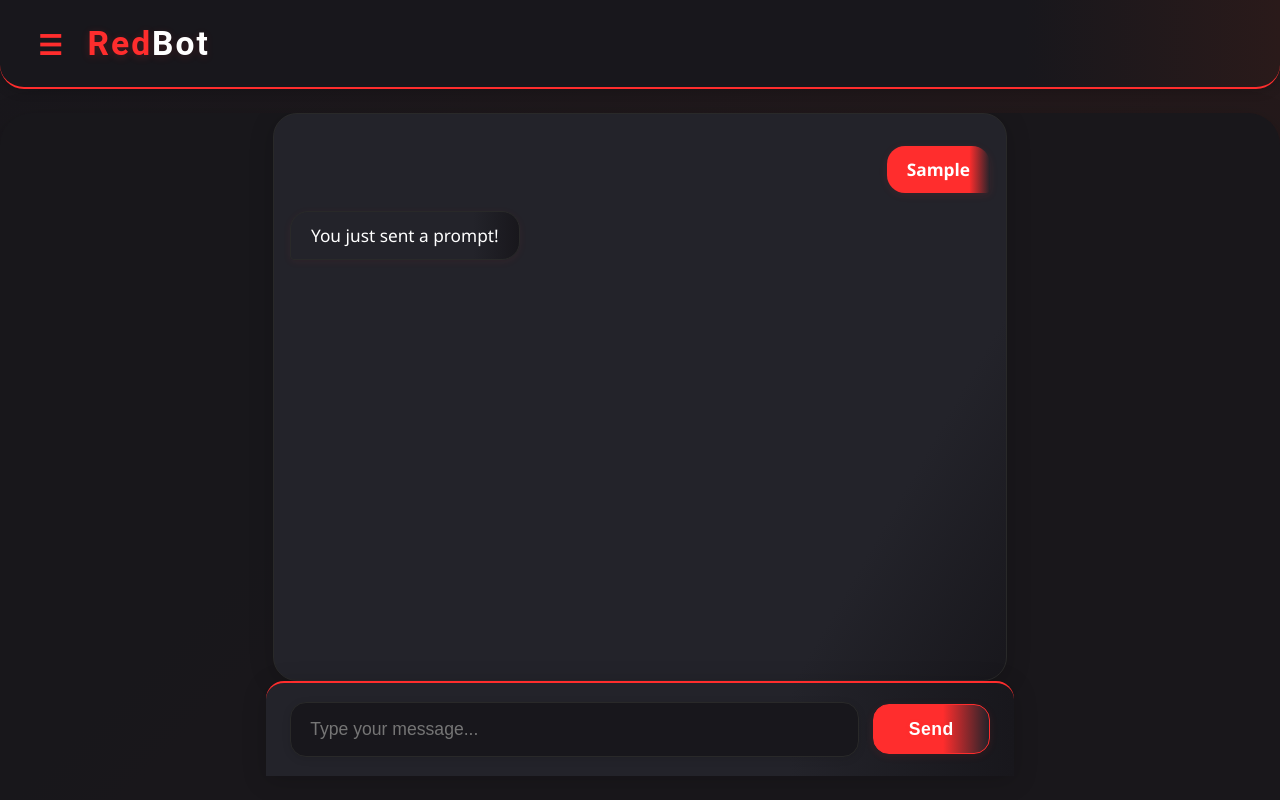
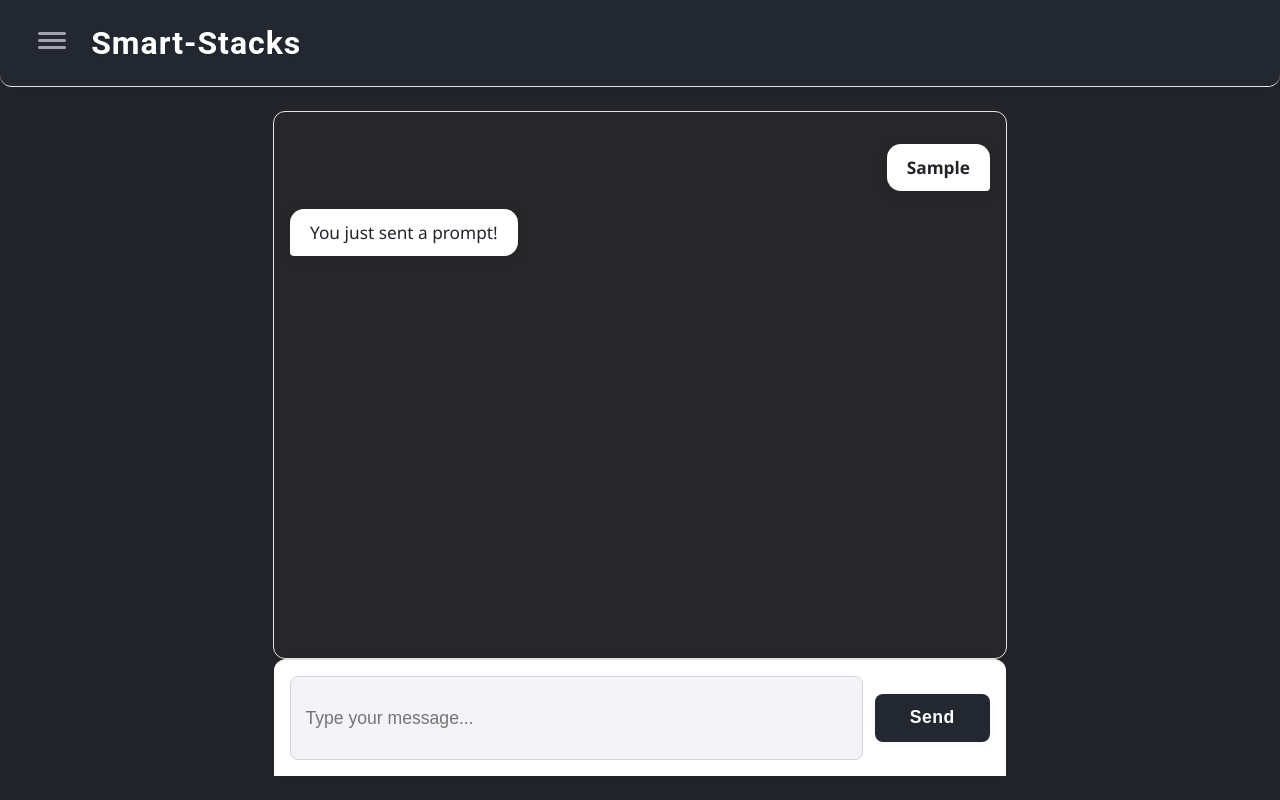
Before and after one commit to nyd-12/Ubs-hackathon, a React (Create React App) app: page / in a window 1280 px wide. Both pictures are taken after typing "Sample" into the empty fields and a click on the button "Send". Built offline with nearby package versions, Linux system fonts and the light colour scheme.

Commit message:
changed the theme and some changes in divs

```diff
--- a/src/App.tsx
+++ b/src/App.tsx
@@ -70,7 +70,19 @@ const App: React.FC = () => {    const [messages, setMessages] = useState<Messag
                 chat.id === currentChatId ? { ...chat, messages: [...messages] } : chat
             ));
         }
-    }, [messages]);
+    }, [messages, currentChatId]);
+
+    useEffect(() => {
+        const handleBeforeUnload = (e: BeforeUnloadEvent) => {
+            e.preventDefault();
+            // e.returnValue = '';
+        };
+
+        window.addEventListener('beforeunload', handleBeforeUnload);
+        return () => {
+            window.removeEventListener('beforeunload', handleBeforeUnload);
+        };
+    }, []);
 
     const handleOpenDrawer = () => setDrawerOpen(true);
     const handleCloseDrawer = () => setDrawerOpen(false);
--- /dev/null
+++ b/src/components/ChatArea.css
@@ -0,0 +1,42 @@
+.chat-area {
+    display: flex;
+    flex-direction: column;
+    flex: 1;
+    overflow-y: auto;
+    padding: 16px;
+    background: #f7f7f9;
+}
+
+.chat-message {
+    margin-bottom: 12px;
+    max-width: 70%;
+    word-break: break-word;
+    padding: 10px 16px;
+    border-radius: 16px;
+    font-size: 1rem;
+    line-height: 1.5;
+}
+
+.user-message {
+    background: #daf1fc;
+    align-self: flex-end;
+    margin-left: auto;
+    color: #222;
+}
+
+.bot-message {
+    background: #fff;
+    align-self: flex-start;
+    margin-right: auto;
+    color: #333;
+    border: 1px solid #e0e0e0;
+}
+
+.loading {
+    opacity: 0.6;
+    font-style: italic;
+}
+
+.message-text {
+    white-space: pre-line;
+}
--- /dev/null
+++ b/src/components/ChatInput.css
@@ -0,0 +1,31 @@
+.chat-input-form {
+    display: flex;
+    align-items: center;
+    gap: 12px; /* Adds spacing between input and button */
+    padding: 12px 16px;
+    background: #fff;
+    border-top: 1px solid #e0e0e0;
+}
+
+.chat-input-box {
+    flex: 1;
+    padding: 10px;
+    border-radius: 8px;
+    border: 1px solid #ccc;
+    font-size: 1rem;
+}
+
+.send-button {
+    padding: 10px 18px;
+    border-radius: 8px;
+    border: none;
+    background: #007bff;
+    color: #fff;
+    font-weight: bold;
+    cursor: pointer;
+    transition: background 0.2s;
+}
+
+.send-button:hover {
+    background: #0056b3;
+}
--- a/src/components/Header.tsx
+++ b/src/components/Header.tsx
@@ -1,30 +1,26 @@
-import React, { useState } from 'react';
+import React from 'react';
 import '../styles/Header.css';
-import Drawer from './Drawer';
 
-const Header: React.FC<{
-    onOpenDrawer?: () => void;
-}> = ({ onOpenDrawer }) => (
+interface HeaderProps {
+  onOpenDrawer: () => void;
+}
+
+const Header: React.FC<HeaderProps> = ({ onOpenDrawer }) => (
   <header className="header">
     <button
       className="drawer-toggle-btn"
+      aria-label="Open chat history"
       onClick={onOpenDrawer}
-            aria-label="Open chat history drawer"
-            style={{
-                background: 'none',
-                border: 'none',
-                color: '#ff2d2d',
-                fontSize: '1.7rem',
-                fontWeight: 700,
-                marginRight: '1.2rem',
-                cursor: 'pointer',
-                verticalAlign: 'middle',
-            }}
+      type="button"
     >
-            &#9776;
+      {/* Simple hamburger icon */}
+      <svg width="28" height="28" viewBox="0 0 28 28" fill="none">
+        <rect y="6" width="28" height="3" rx="1.5" fill="#a3a3b3"/>
+        <rect y="13" width="28" height="3" rx="1.5" fill="#a3a3b3"/>
+        <rect y="20" width="28" height="3" rx="1.5" fill="#a3a3b3"/>
+      </svg>
     </button>
-        <span className="header-red">Red</span>
-        <span className="header-white">Bot</span>
+    <span className="header-white">Smart-Stacks</span>
   </header>
 );
 
--- a/src/styles/ChatArea.css
+++ b/src/styles/ChatArea.css
@@ -8,13 +8,19 @@
     flex-direction: column;
     gap: 1rem;
     margin: 0 auto;
+    background: transparent; /* blend in */
+    border-radius: 0;
+    box-shadow: none;
 }
+
 .chat-empty {
-    color: #bbb;
+    color: #7a7d87;
     text-align: center;
     margin-top: 80px;
-    font-size: 1.2rem;
+    font-size: 2.2rem;
     letter-spacing: 0.5px;
-    padding: 1.5rem 0;
+    padding: 7.5rem 0;
     opacity: 0.85;
+    background: transparent;
+    border-radius: 10px;
 }
--- a/src/styles/ChatInput.css
+++ b/src/styles/ChatInput.css
@@ -1,48 +1,56 @@
+header {
+  color: #fff;
+}
+
 .chat-input-form {
     width: 100%;
     max-width: 700px;
     display: flex;
     align-items: center;
     padding: 1.2rem 1.5rem;
-    background: #232323;
-    border-top: 2px solid #ff2d2d;
+    background: #fff;
+    border-top: 1px solid #e3e3e7;
     margin: 0 auto;
-    border-radius: 18px 18px 0 0;
-    box-shadow: 0 4px 24px rgba(0,0,0,0.18);
+    border-radius: 12px 12px 0 0;
+    box-shadow: 0 2px 8px rgba(0,0,0,0.04);
 }
 
 .chat-input {
     flex: 1;
-    border: none;
+    border: 1px solid #35363f; /* dark border */
     outline: none;
-    padding: 1rem 1.2rem;
+    padding: 1.2rem 0.9rem;
     font-size: 1.1rem;
-    border-radius: 16px;
-    margin-right: 14px;
-    background: #282828;
-    color: #fff;
-    box-shadow: 0 2px 8px rgba(0,0,0,0.10);
-    transition: box-shadow 0.2s;
+    border-radius: 8px;
+    background: transparent;
+    color: #e6e6ea;
+    box-shadow: none;
+    min-height: 44px;
+    max-height: 120px;
+    line-height: 1.5;
+    resize: none;
 }
 
 .chat-input:focus {
-    box-shadow: 0 0 0 2px #ff2d2d55;
+    border-color: #444857; /* slightly lighter on focus */
+    background: transparent;
 }
 
 .chat-send-btn {
-    background: linear-gradient(90deg, #ff2d2d 60%, #ff5e62 100%);
+    background: #23272f;
     color: #fff;
     border: none;
     padding: 0.85rem 2.2rem;
     font-weight: 700;
     font-size: 1.1rem;
-    border-radius: 16px;
+    border-radius: 8px;
     cursor: pointer;
     transition: background 0.2s, box-shadow 0.2s;
-    box-shadow: 0 2px 8px rgba(255,45,45,0.10);
+    box-shadow: 0 2px 8px rgba(0,0,0,0.04);
 }
 
 .chat-send-btn:hover {
-    background: linear-gradient(90deg, #ff5e62 60%, #ff2d2d 100%);
-    box-shadow: 0 4px 16px rgba(255,45,45,0.18);
+    background: #444857;
+    color: #fff;
+    box-shadow: 0 4px 16px rgba(0,0,0,0.08);
 }
--- a/src/styles/Header.css
+++ b/src/styles/Header.css
@@ -1,23 +1,23 @@
 .header {
-    background: #1a1a1a;
-    color: #fff;
+    background: #23242a; /* deep dark grey */
+    color: #e6e6ea;
     padding: 1.5rem 2rem;
     font-weight: 700;
     font-size: 1.7rem;
     letter-spacing: 1px;
-    border-bottom: 2px solid #ff2d2d;
+    border-bottom: 1px solid #2e2f38;
     text-align: left;
+    display: flex;
+    align-items: center;
 }
-.header-red {
-    color: #ff2d2d;
-}
-.header-white {
-    color: #fff;
+.header-red, .header-white {
+    color: #e6e6ea;
+    margin-right: 0.5rem;
 }
 .drawer-toggle-btn {
     background: none;
     border: none;
-    color: #ff2d2d;
+    color: #a3a3b3;
     font-size: 1.7rem;
     font-weight: 700;
     margin-right: 1.2rem;
@@ -26,5 +26,5 @@
     transition: color 0.2s;
 }
 .drawer-toggle-btn:hover {
-    color: #fff;
+    color: #e6e6ea;
 }
--- a/src/styles/Message.css
+++ b/src/styles/Message.css
@@ -1,23 +1,32 @@
 .message {
     padding: 0.75rem 1.25rem;
-    border-radius: 18px;
+    border-radius: 14px;
     max-width: 70%;
     font-size: 1.08rem;
     margin-bottom: 2px;
     word-break: break-word;
+    box-shadow: 0 2px 12px rgba(0,0,0,0.10);
+    background: #fff;
+    color: #23242a;
 }
+
 .message.user {
     align-self: flex-end;
-    background: #ff2d2d;
-    color: #fff;
-    box-shadow: 0 2px 8px rgba(255,45,45,0.08);
+    background: #fff;
+    color: #23242a;
+    font-weight: 600;
+    border-radius: 14px 14px 4px 14px;
 }
+
 .message.bot {
     align-self: flex-start;
     background: #fff;
-    color: #1a1a1a;
-    box-shadow: 0 2px 8px rgba(0,0,0,0.06);
+    color: #23242a;
+    font-weight: 500;
+    border-radius: 14px 14px 14px 4px;
+    border: none;
 }
+
 .loading-dots {
     display: inline-block;
     width: 1.5em;
--- a/src/styles/index.css
+++ b/src/styles/index.css
@@ -1,18 +1,17 @@
-/* Basic global styles */
+/* Global styles: clean, neutral, no gradients, no red */
 body {
   margin: 0;
-  font-family: Arial, sans-serif;
-  background: #f5f6fa;
+  font-family: 'Segoe UI', 'Roboto', Arial, sans-serif;
+  background: #23242a; /* deep grey */
 }
 
 .app-container {
     min-height: 100vh;
     width: 100vw;
-    background: linear-gradient(135deg, #18171c 0%, #2a1a1a 100%);
+    background: #23242a; /* deep grey */
     display: flex;
     flex-direction: column;
-    color: #fff;
-    font-family: 'Segoe UI', 'Roboto', Arial, sans-serif;
+    color: #e6e6ea;
 }
 
 .main-content {
@@ -22,146 +21,129 @@ body {
     justify-content: flex-end;
     align-items: center;
     width: 100%;
-    background: rgba(24, 23, 28, 0.92);
+    background: #23242a; /* blend with background */
     overflow: hidden;
-    box-shadow: 0 8px 32px 0 rgba(0,0,0,0.18);
-    border-radius: 32px 32px 0 0;
     margin-top: 24px;
     padding-bottom: 24px;
 }
 
 .chat-area {
-    background: linear-gradient(120deg, #23232a 80%, #18171c 100%);
-    color: #fff;
-    border-radius: 24px;
-    box-shadow: 0 4px 24px 0 rgba(0,0,0,0.18);
-    border: 1.5px solid #292929;
+    background: #27272a;
+    color: #23272f;
+    border-radius: 12px;
+    box-shadow: 0 2px 8px 0 rgba(0,0,0,0.06);
+    border: 1px solid #e3e3e7;
 }
 
 .chat-empty {
-    color: #bbb;
+    color: #b0b3bb;
     font-weight: 500;
-    background: #23232a;
-    border-radius: 16px;
+    background: #f4f4f8;
+    border-radius: 10px;
     margin: 0 1.5rem;
 }
 
 .chat-input-form {
-    background: linear-gradient(90deg, #23232a 70%, #18171c 100%);
-    border-top: 2px solid #ff2d2d;
-    box-shadow: 0 4px 24px 0 rgba(0,0,0,0.18);
-    border-radius: 18px 18px 0 0;
+    background: #fff;
+    border-top: 1px solid #e3e3e7;
+    box-shadow: 0 2px 8px 0 rgba(0,0,0,0.04);
+    border-radius: 12px 12px 0 0;
+    display: flex; /* Add flex to align input and button */
+    gap: 0.75rem;  /* Add space between input and button */
+    padding: 1rem;  /* Optional: add padding inside the form */
 }
 
 .chat-input {
-    background: #18171c;
-    color: #fff;
-    box-shadow: 0 2px 8px 0 rgba(0,0,0,0.10);
-    border: 1.5px solid #292929;
+    background: #f4f4f8;
+    color: #23272f;
+    box-shadow: none;
+    border: 1px solid #d1d5db;
     font-weight: 500;
 }
 
 .chat-input:focus {
-    box-shadow: 0 0 0 2px #ff2d2d55;
-    border-color: #ff2d2d;
-    background: #23232a;
+    box-shadow: 0 0 0 2px #a3a3b3;
+    border-color: #a3a3b3;
+    background: #fff;
 }
 
 .chat-send-btn {
-    background: linear-gradient(90deg, #ff2d2d 60%, #23232a 100%);
+    background: #23272f;
     color: #fff;
-    border: 1.5px solid #ff2d2d;
-    box-shadow: 0 2px 8px 0 rgba(255,45,45,0.10);
+    border: none;
     font-weight: 700;
     letter-spacing: 0.5px;
-    text-shadow: 0 1px 4px #ff2d2d44;
+    border-radius: 8px;
+    padding: 0.85rem 2.2rem;
     transition: background 0.2s, color 0.2s, box-shadow 0.2s;
+    box-shadow: 0 2px 8px 0 rgba(0,0,0,0.04);
 }
 
 .chat-send-btn:hover {
-    background: linear-gradient(90deg, #23232a 60%, #ff2d2d 100%);
-    color: #ff2d2d;
-    border: 1.5px solid #ff2d2d;
-    box-shadow: 0 4px 16px 0 #ff2d2d33;
+    background: #444857;
+    color: #fff;
 }
 
 .header {
-    background: linear-gradient(90deg, #18171c 80%, #2a1a1a 100%);
-    color: #fff;
-    border-bottom: 2.5px solid #ff2d2d;
-    box-shadow: 0 2px 12px 0 rgba(0,0,0,0.18);
-    border-radius: 0 0 24px 24px;
-    font-size: 2.1rem;
-    letter-spacing: 2px;
+    background: #23272f; /* deep dark grey */
+    color: #23272f;
+    border-bottom: 1px solid #e3e3e7;
+    box-shadow: 0 2px 8px 0 rgba(0,0,0,0.04);
+    border-radius: 0 0 12px 12px;
+    font-size: 2rem;
+    letter-spacing: 1px;
     font-family: 'Segoe UI Semibold', 'Roboto', Arial, sans-serif;
+    display: flex;
+    align-items: center;
+    padding: 1.5rem 2rem;
 }
 
-.header-red {
-    color: #ff2d2d;
-    text-shadow: 0 2px 8px #ff2d2d33;
-}
-
-.header-white {
-    color: #fff;
-    text-shadow: 0 2px 8px #ff2d2d22;
-}
-
-.message.user {
-    background: linear-gradient(90deg, #ff2d2d 80%, #23232a 100%);
-    color: #fff;
-    box-shadow: 0 2px 8px 0 rgba(255,45,45,0.10);
-    border-radius: 18px 18px 4px 18px;
-    font-weight: 600;
-}
-
-.message.bot {
-    background: linear-gradient(90deg, #23232a 80%, #18171c 100%);
-    color: #fff;
-    border: 1.5px solid #292929;
-    box-shadow: 0 2px 8px 0 rgba(255,45,45,0.06);
-    border-radius: 18px 18px 18px 4px;
-    font-weight: 500;
+.header-red, .header-white {
+    color: #ffff;
+    text-shadow: 0 1px 2px rgba(0,0,0,0.1);
+    font-weight: 700;
+    margin-right: 0.5rem;
 }
 
 .drawer {
-    background: linear-gradient(120deg, #23232a 80%, #18171c 100%);
-    color: #fff;
-    box-shadow: 2px 0 16px 0 rgba(0,0,0,0.18);
-    border-radius: 0 24px 24px 0;
+    background: #f7f7fa;
+    color: #23272f;
+    box-shadow: 2px 0 16px 0 rgba(0,0,0,0.08);
+    border-radius: 0 12px 12px 0;
 }
 
 .drawer .drawer-header {
-    background: linear-gradient(90deg, #18171c 80%, #2a1a1a 100%);
-    color: #fff;
-    border-bottom: 2px solid #ff2d2d;
-    font-size: 1.3rem;
+    background: #fff;
+    color: #23272f;
+    border-bottom: 1px solid #e3e3e7;
+    font-size: 1.2rem;
     font-weight: 700;
-    border-radius: 0 24px 0 0;
+    border-radius: 0 12px 0 0;
 }
 
 .drawer .drawer-close {
-    color: #ff2d2d;
+    color: #a3a3b3;
 }
 
 .drawer .drawer-item {
-    border-bottom: 1px solid #292929;
-    color: #fff;
-    background: #23232a;
+    border-bottom: 1px solid #e3e3e7;
+    color: #23272f;
+    background: #fff;
     font-weight: 500;
-    border-radius: 12px;
+    border-radius: 8px;
     margin: 0 8px;
     transition: background 0.2s, color 0.2s;
 }
 
 .drawer .drawer-item:hover {
-    background: linear-gradient(90deg, #ff2d2d22 60%, #23232a 100%);
-    color: #ff2d2d;
+    background: #ececf1;
+    color: #23272f;
 }
 
 .drawer .drawer-empty {
-    color: #bbb;
+    color: #b0b3bb;
     font-weight: 500;
-    background: #23232a;
-    border-radius: 12px;
+    background: #f4f4f8;
+    border-radius: 8px;
     margin: 1rem;
 }
```
Also changed, not shown: src/styles/Drawer.css (+20 -60 lines). Lines whose indentation alone changed are shown as unchanged.
